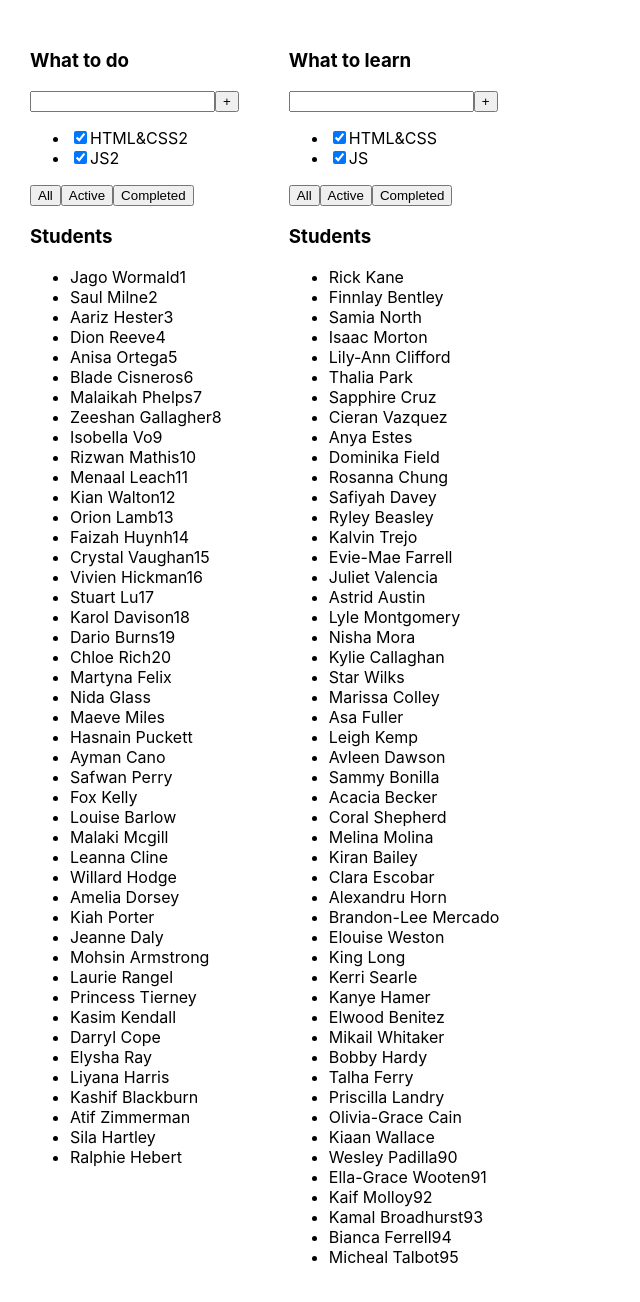
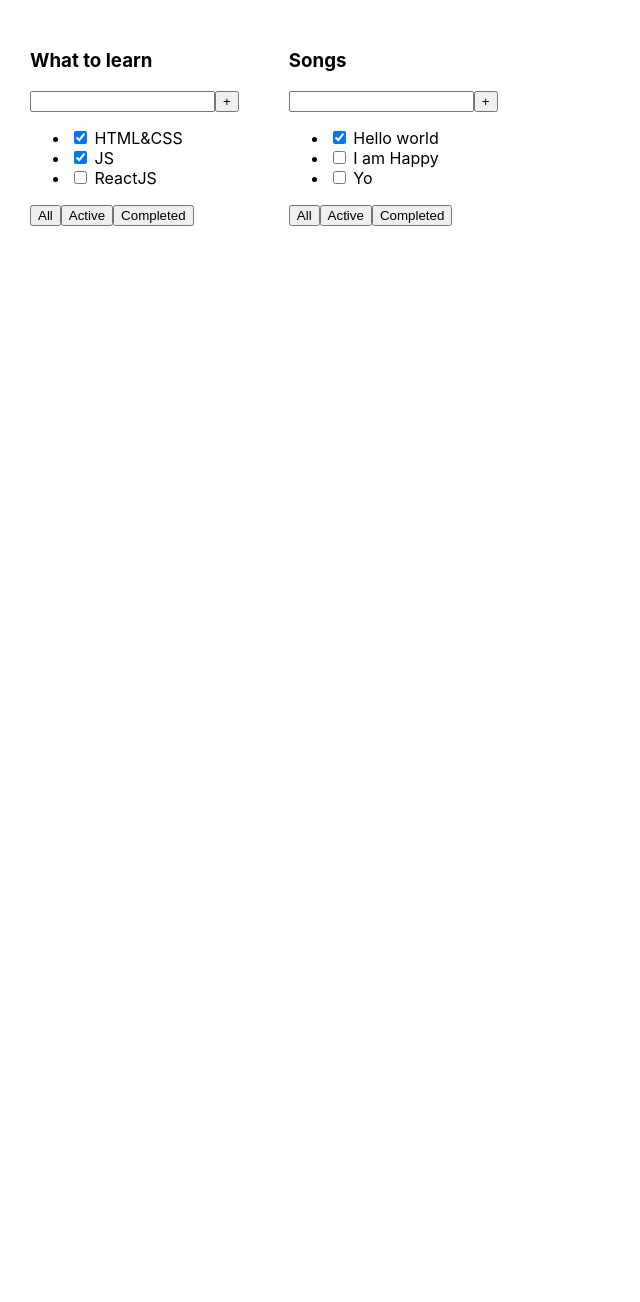
Before and after one commit to stasfilippov/Todolist, a React (Create React App) app: page / in a window 1280 px wide. Shown: the top 1302 px of the page, without its empty margins (0-640 px from the left). After the commit the page ends 800 px from the top, so only its background shows below. Built offline with nearby package versions, Linux system fonts and the light colour scheme.

Commit message:
-add repo-todolist-02

```diff
--- a/src/App.tsx
+++ b/src/App.tsx
@@ -1,340 +1,26 @@
 import React from 'react';
 import './App.css';
-import {Todolist} from "./Todolist";
-
-
-// Hi Guys!
-// Let's reinforce our current session!
-// -You have 2 arrays. You should create a new component TASKS, where you will render these arrays.
-// -Don't forget to assign types to our data.
-
-
+import {Todolist} from './Todolist';
 
 function App() {
-    const data1 = {
-        title: "What to do",
-        tasks: [
-            {taskId: 1, title: "HTML&CSS2", isDone: true},
-            {taskId: 2, title: "JS2", isDone: true}
-        ],
-        students: [
-            'Jago Wormald1',
-            'Saul Milne2',
-            'Aariz Hester3',
-            'Dion Reeve4',
-            'Anisa Ortega5',
-            'Blade Cisneros6',
-            'Malaikah Phelps7',
-            'Zeeshan Gallagher8',
-            'Isobella Vo9',
-            'Rizwan Mathis10',
-            'Menaal Leach11',
-            'Kian Walton12',
-            'Orion Lamb13',
-            'Faizah Huynh14',
-            'Crystal Vaughan15',
-            'Vivien Hickman16',
-            'Stuart Lu17',
-            'Karol Davison18',
-            'Dario Burns19',
-            'Chloe Rich20',
-            'Martyna Felix',
-            'Nida Glass',
-            'Maeve Miles',
-            'Hasnain Puckett',
-            'Ayman Cano',
-            'Safwan Perry',
-            'Fox Kelly',
-            'Louise Barlow',
-            'Malaki Mcgill',
-            'Leanna Cline',
-            'Willard Hodge',
-            'Amelia Dorsey',
-            'Kiah Porter',
-            'Jeanne Daly',
-            'Mohsin Armstrong',
-            'Laurie Rangel',
-            'Princess Tierney',
-            'Kasim Kendall',
-            'Darryl Cope',
-            'Elysha Ray',
-            'Liyana Harris',
-            'Kashif Blackburn',
-            'Atif Zimmerman',
-            'Sila Hartley',
-            'Ralphie Hebert',
-        ]
-    }
-    const data2 =   {
-        title: "What to learn",
-        tasks: [
-            {taskId: 1, title: "HTML&CSS", isDone: true},
-            {taskId: 2, title: "JS", isDone: true}
-        ],
-        students: [
-            'Rick Kane',
-            'Finnlay Bentley',
-            'Samia North',
-            'Isaac Morton',
-            'Lily-Ann Clifford',
-            'Thalia Park',
-            'Sapphire Cruz',
-            'Cieran Vazquez',
-            'Anya Estes',
-            'Dominika Field',
-            'Rosanna Chung',
-            'Safiyah Davey',
-            'Ryley Beasley',
-            'Kalvin Trejo',
-            'Evie-Mae Farrell',
-            'Juliet Valencia',
-            'Astrid Austin',
-            'Lyle Montgomery',
-            'Nisha Mora',
-            'Kylie Callaghan',
-            'Star Wilks',
-            'Marissa Colley',
-            'Asa Fuller',
-            'Leigh Kemp',
-            'Avleen Dawson',
-            'Sammy Bonilla',
-            'Acacia Becker',
-            'Coral Shepherd',
-            'Melina Molina',
-            'Kiran Bailey',
-            'Clara Escobar',
-            'Alexandru Horn',
-            'Brandon-Lee Mercado',
-            'Elouise Weston',
-            'King Long',
-            'Kerri Searle',
-            'Kanye Hamer',
-            'Elwood Benitez',
-            'Mikail Whitaker',
-            'Bobby Hardy',
-            'Talha Ferry',
-            'Priscilla Landry',
-            'Olivia-Grace Cain',
-            'Kiaan Wallace',
-            'Wesley Padilla90',
-            'Ella-Grace Wooten91',
-            'Kaif Molloy92',
-            'Kamal Broadhurst93',
-            'Bianca Ferrell94',
-            'Micheal Talbot95',
-        ]
-    }
+
+    const tasks1 = [
+        { id: 1, title: "HTML&CSS", isDone: true },
+        { id: 2, title: "JS", isDone: true },
+        { id: 3, title: "ReactJS", isDone: false }
+    ]
+    const tasks2 = [
+        { id: 1, title: "Hello world", isDone: true },
+        { id: 2, title: "I am Happy", isDone: false },
+        { id: 3, title: "Yo", isDone: false }
+    ]
 
     return (
         <div className="App">
-            <Todolist task={data1}/>
-            <Todolist task={data2}/>
+            <Todolist title="What to learn" tasks={tasks1} />
+            <Todolist title="Songs" tasks={tasks2} />
         </div>
     );
 }
 
 export default App;
-
-
-
-
-
-
-
-
-
-
-
-
-
-
-
-
-
-
-
-
-
-
-
-
-
-
-
-//--------------------------------------------------------------
-// import React from 'react';
-// import './App.css';
-// import {Tasks} from "./Tasks";
-//
-// export type DataType = {
-//     title: string
-//     tasks: Array<TasksType>
-//     students: Array<string>
-// }
-// export type TasksType = {
-//     taskId: number
-//     title: string
-//     isDone: boolean
-// }
-//
-//
-// function App() {
-//     const data1= {
-//         title: "What to do",
-//         tasks: [
-//             {taskId: 1, title: "HTML&CSS2", isDone: true},
-//             {taskId: 2, title: "JS2", isDone: true}
-//         ],
-//         students: [
-//             'Jago Wormald1',
-//             'Saul Milne2',
-//             'Aariz Hester3',
-//             'Dion Reeve4',
-//             'Anisa Ortega5',
-//             'Blade Cisneros6',
-//             'Malaikah Phelps7',
-//             'Zeeshan Gallagher8',
-//             'Isobella Vo9',
-//             'Rizwan Mathis10',
-//             'Menaal Leach11',
-//             'Kian Walton12',
-//             'Orion Lamb13',
-//             'Faizah Huynh14',
-//             'Crystal Vaughan15',
-//             'Vivien Hickman16',
-//             'Stuart Lu17',
-//             'Karol Davison18',
-//             'Dario Burns19',
-//             'Chloe Rich20',
-//             'Martyna Felix',
-//             'Nida Glass',
-//             'Maeve Miles',
-//             'Hasnain Puckett',
-//             'Ayman Cano',
-//             'Safwan Perry',
-//             'Fox Kelly',
-//             'Louise Barlow',
-//             'Malaki Mcgill',
-//             'Leanna Cline',
-//             'Willard Hodge',
-//             'Amelia Dorsey',
-//             'Kiah Porter',
-//             'Jeanne Daly',
-//             'Mohsin Armstrong',
-//             'Laurie Rangel',
-//             'Princess Tierney',
-//             'Kasim Kendall',
-//             'Darryl Cope',
-//             'Elysha Ray',
-//             'Liyana Harris',
-//             'Kashif Blackburn',
-//             'Atif Zimmerman',
-//             'Sila Hartley',
-//             'Ralphie Hebert',
-//         ]
-//     }
-//     const data2 = {
-//         title: "What to learn",
-//         tasks: [
-//             {taskId: 1, title: "HTML&CSS", isDone: true},
-//             {taskId: 2, title: "JS", isDone: true}
-//         ],
-//         students: [
-//             'Rick Kane',
-//             'Finnlay Bentley',
-//             'Samia North',
-//             'Isaac Morton',
-//             'Lily-Ann Clifford',
-//             'Thalia Park',
-//             'Sapphire Cruz',
-//             'Cieran Vazquez',
-//             'Anya Estes',
-//             'Dominika Field',
-//             'Rosanna Chung',
-//             'Safiyah Davey',
-//             'Ryley Beasley',
-//             'Kalvin Trejo',
-//             'Evie-Mae Farrell',
-//             'Juliet Valencia',
-//             'Astrid Austin',
-//             'Lyle Montgomery',
-//             'Nisha Mora',
-//             'Kylie Callaghan',
-//             'Star Wilks',
-//             'Marissa Colley',
-//             'Asa Fuller',
-//             'Leigh Kemp',
-//             'Avleen Dawson',
-//             'Sammy Bonilla',
-//             'Acacia Becker',
-//             'Coral Shepherd',
-//             'Melina Molina',
-//             'Kiran Bailey',
-//             'Clara Escobar',
-//             'Alexandru Horn',
-//             'Brandon-Lee Mercado',
-//             'Elouise Weston',
-//             'King Long',
-//             'Kerri Searle',
-//             'Kanye Hamer',
-//             'Elwood Benitez',
-//             'Mikail Whitaker',
-//             'Bobby Hardy',
-//             'Talha Ferry',
-//             'Priscilla Landry',
-//             'Olivia-Grace Cain',
-//             'Kiaan Wallace',
-//             'Wesley Padilla90',
-//             'Ella-Grace Wooten91',
-//             'Kaif Molloy92',
-//             'Kamal Broadhurst93',
-//             'Bianca Ferrell94',
-//             'Micheal Talbot95',
-//         ]
-//     }
-//
-//     return (
-//         <div className="App">
-//             <Tasks data={data1}/>
-//             <Tasks data={data2}/>
-//         </div>
-//     );
-// }
-//
-// export default App;
-
-// import React from 'react';
-// import {DataType} from "./App";
-//
-// type  TasksPropsType = {
-//     data: DataType
-// }
-//
-// export const Tasks = (props: TasksPropsType) => {
-//     return (
-//         <div>
-//             <h1>{props.data.title}</h1>
-//             <ul>
-//                 {props.data.tasks.map(el => {
-//                     return (
-//                         <li>
-//                             <span>{el.taskId}</span>
-//                             <span>{el.title}</span>
-//                             <span>{el.isDone}</span>
-//                         </li>
-//                     )
-//                 })}
-//             </ul>
-//
-//             <ul>
-//                 {props.data.students.map(el => {
-//                     return (
-//                         <li>{el}</li>
-//                     )
-//                 })}
-//             </ul>
-//         </div>
-//     );
-// };
-
-//--------------------------------------------------------------
--- a/src/Todolist.tsx
+++ b/src/Todolist.tsx
@@ -1,39 +1,32 @@
-import React from "react";
-import {Tasks} from "./components/Tasks";
-import {Students} from "./components/Students";
+import React from 'react';
 
-export type TaskType = {
-	taskId: number,
-	title: string,
+type TaskType = {
+    id: number
+    title: string
     isDone: boolean
 }
 
-type DateListType = {
-	title: string,
-	tasks: TaskType[],
-	students: Array<string>
+type PropsType = {
+    title: string
+    tasks: Array<TaskType>
 }
 
-type TodolistPropsType = {
-	task: DateListType
-}
-
-export const Todolist = (props: TodolistPropsType) => {
-	return (
+export function Todolist(props: PropsType) {
+    return <div>
+        <h3>{props.title}</h3>
         <div>
-			<h3>{props.task.title}</h3>
-			<div>
-				<input type="text"/>
+            <input/>
             <button>+</button>
         </div>
-			<Tasks tasksList = {props.task.tasks}/>
+        <ul>
+            <li><input type="checkbox" checked={props.tasks[0].isDone}/> <span>{props.tasks[0].title}</span></li>
+            <li><input type="checkbox" checked={props.tasks[1].isDone}/> <span>{props.tasks[1].title}</span></li>
+            <li><input type="checkbox" checked={props.tasks[2].isDone}/> <span>{props.tasks[2].title}</span></li>
+        </ul>
         <div>
             <button>All</button>
             <button>Active</button>
             <button>Completed</button>
         </div>
-			<h3>Students</h3>
-			<Students studentsList = {props.task.students}/>
     </div>
-	)
 }
--- a/src/components/Students.tsx
+++ /dev/null
@@ -1,16 +0,0 @@
-import React from 'react';
-
-type StudentsPropsType = {
-	studentsList: Array<string>
-}
-export const Students = (props: StudentsPropsType) => {
-	return (
-		<ul>
-			{props.studentsList.map((el) => {
-				return (
-					<li>{el}</li>
-				)
-			})}
-		</ul>
-	);
-};
--- a/src/components/Tasks.tsx
+++ /dev/null
@@ -1,20 +0,0 @@
-import React from 'react';
-import {TaskType} from "../Todolist";
-
-type TasksPropsType = {
-	tasksList: TaskType[]
-}
-export const Tasks = (props: TasksPropsType) => {
-	return (
-		<ul>
-			{props.tasksList.map((el) => {
-				return (
-					<li key={el.taskId}>
-						<input type="checkbox" checked={el.isDone}/>
-						<span>{el.title}</span>
-					</li>
-				)
-			})}
-		</ul>
-	);
-};
--- a/src/index.tsx
+++ b/src/index.tsx
@@ -1,14 +1,19 @@
 import React from 'react';
+import ReactDOM from 'react-dom/client';
 import './index.css';
 import App from './App';
-import * as serviceWorker from './serviceWorker';
-import { createRoot } from 'react-dom/client';
+import reportWebVitals from './reportWebVitals';
 
-const container  = document.getElementById('root') as HTMLElement
-const root = createRoot(container);
-root.render(<App />);
+const root = ReactDOM.createRoot(
+  document.getElementById('root') as HTMLElement
+);
+root.render(
+  <React.StrictMode>
+    <App />
+  </React.StrictMode>
+);
 
-// If you want your app to work offline and load faster, you can change
-// unregister() to register() below. Note this comes with some pitfalls.
-// Learn more about service workers: https://bit.ly/CRA-PWA
-serviceWorker.unregister();
+// If you want to start measuring performance in your app, pass a function
+// to log results (for example: reportWebVitals(console.log))
+// or send to an analytics endpoint. Learn more: https://bit.ly/CRA-vitals
+reportWebVitals();
```
Also changed, not shown: src/App.css (+0 -17 lines), 1 other file (tests, documents, lock files or other folders). Lines whose indentation alone changed are shown as unchanged.
